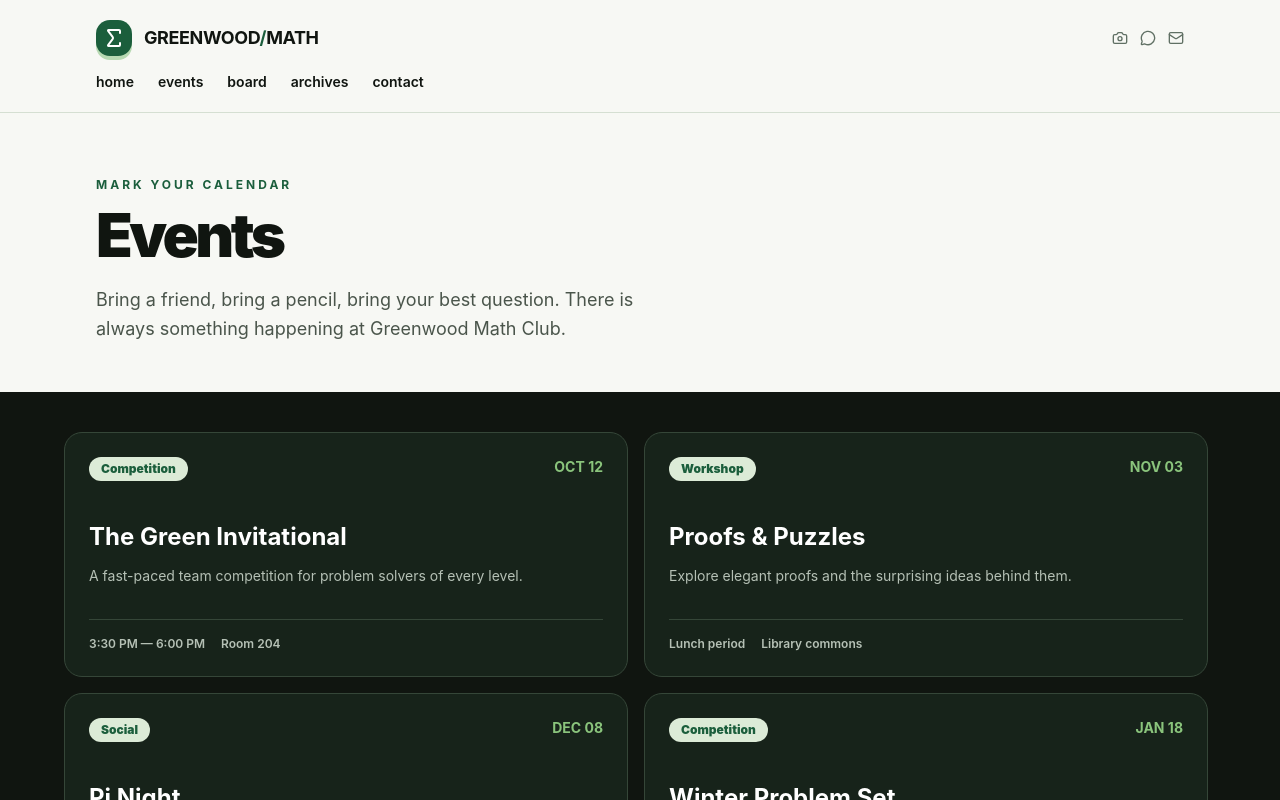
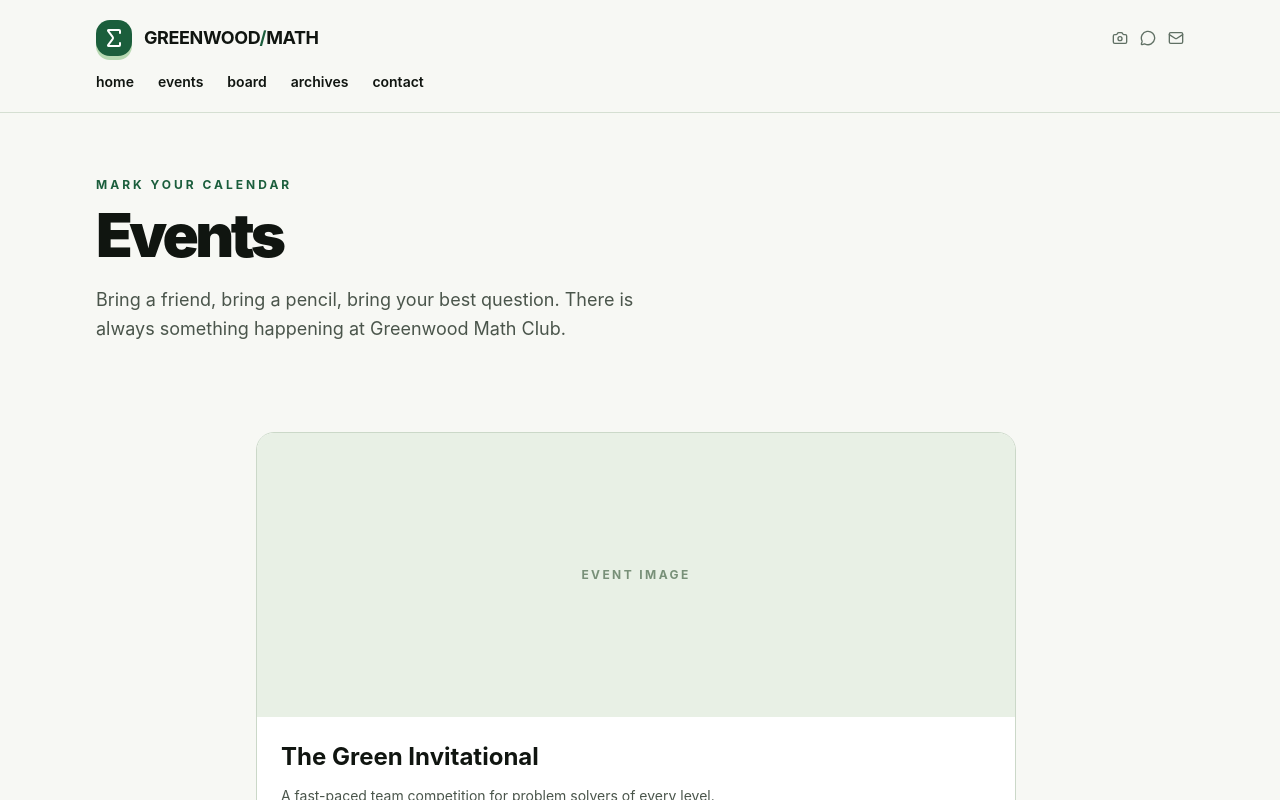
Before and after one commit to abcdefg103/pmc-demo, a Next.js app: page /events in a window 1280 px wide. Shown: the top 800 px of the page. Built offline with nearby package versions, Linux system fonts and the light colour scheme.

Commit message:
Simplify events page cards
V0-Chat-Id: iyyD9R5VL4H

```diff
--- a/app/events/page.tsx
+++ b/app/events/page.tsx
@@ -1,5 +1,5 @@
 import { EventCard, events, PageIntro, PageShell } from '@/components/site-header'
 
 export default function EventsPage() {
-  return <PageShell><PageIntro eyebrow="Mark your calendar" title="Events" description="Bring a friend, bring a pencil, bring your best question. There is always something happening at Greenwood Math Club." /><section className="bg-[#101510] px-6 py-10 text-white lg:px-8"><div className="mx-auto max-h-[34rem] max-w-6xl overflow-y-auto pr-2"><div className="grid gap-4 md:grid-cols-2">{events.map((event) => <EventCard key={event.title} event={event} />)}</div></div></section></PageShell>
+  return <PageShell><PageIntro eyebrow="Mark your calendar" title="Events" description="Bring a friend, bring a pencil, bring your best question. There is always something happening at Greenwood Math Club." /><section className="px-6 py-10 lg:px-8"><div className="mx-auto max-h-[34rem] max-w-3xl overflow-y-auto pr-2"><div className="grid gap-5">{events.map((event) => <EventCard key={event.title} event={event} />)}</div></div></section></PageShell>
 }
--- a/components/site-header.tsx
+++ b/components/site-header.tsx
@@ -49,7 +49,7 @@ export const board = [
 ]
 
 export function EventCard({ event }: { event: (typeof events)[number] }) {
-  return <article className="rounded-2xl border border-[#354638] bg-[#17231a] p-6"><div className="flex items-start justify-between gap-4"><span className="rounded-full bg-[#dcebd7] px-3 py-1 text-xs font-black text-[#1b5e3c]">{event.type}</span><span className="text-sm font-bold text-[#8ac47c]">{event.date}</span></div><h2 className="mt-10 text-2xl font-bold text-white">{event.title}</h2><p className="mt-3 text-sm leading-relaxed text-[#b5c0b5]">{event.description}</p><div className="mt-8 flex flex-wrap gap-x-4 gap-y-1 border-t border-[#354638] pt-4 text-xs font-semibold text-[#b5c0b5]"><span>{event.time}</span><span>{event.location}</span></div></article>
+  return <article className="overflow-hidden rounded-2xl border border-[#cbd8c8] bg-white"><div className="flex aspect-[16/6] items-center justify-center bg-[#e8f0e5] text-xs font-bold uppercase tracking-[0.2em] text-[#789078]">Event image</div><div className="p-6"><h2 className="text-2xl font-bold text-[#101510]">{event.title}</h2><p className="mt-3 text-sm leading-relaxed text-[#4a554b]">{event.description}</p></div></article>
 }
 
 export function BoardCards() {
```
